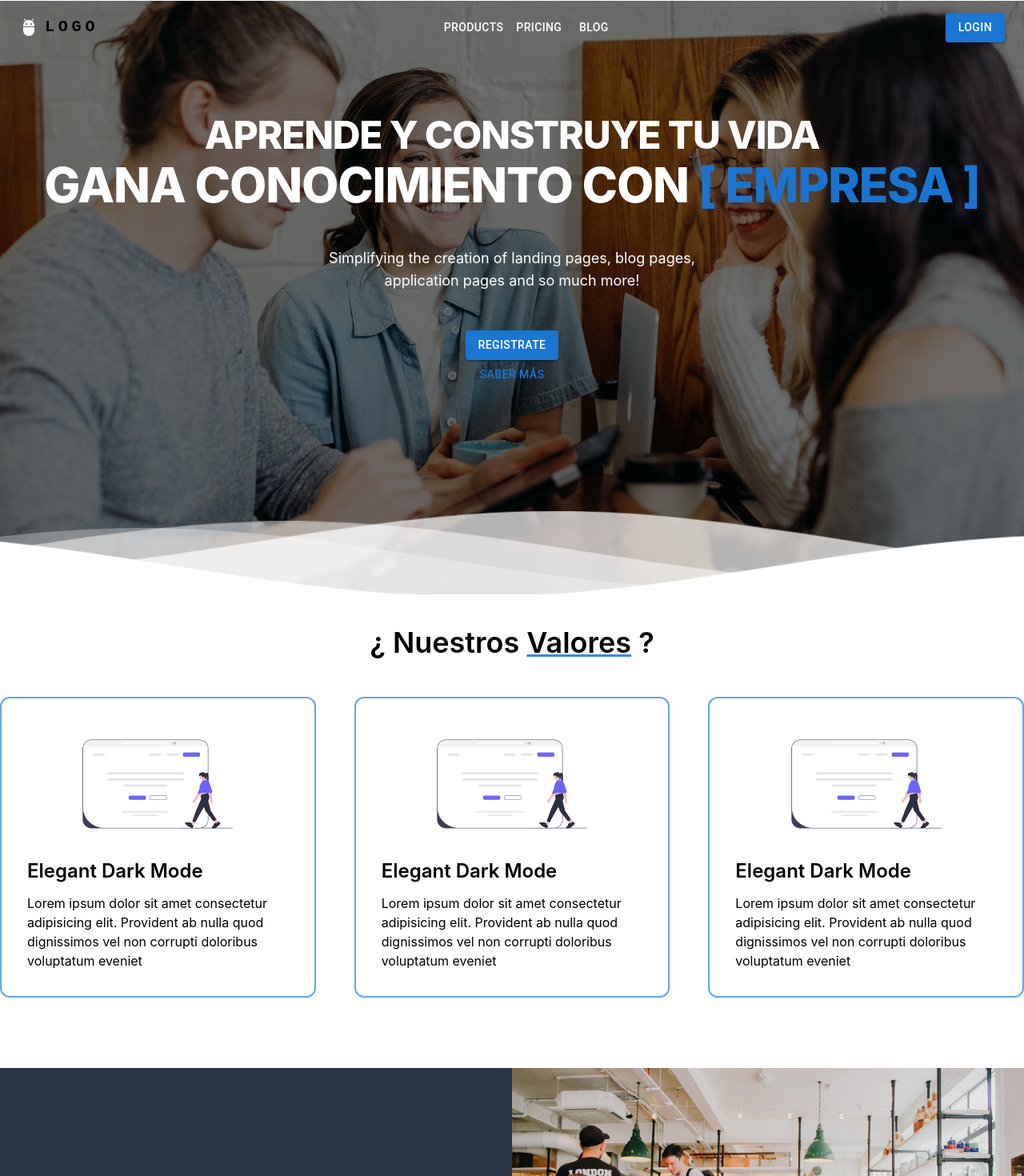
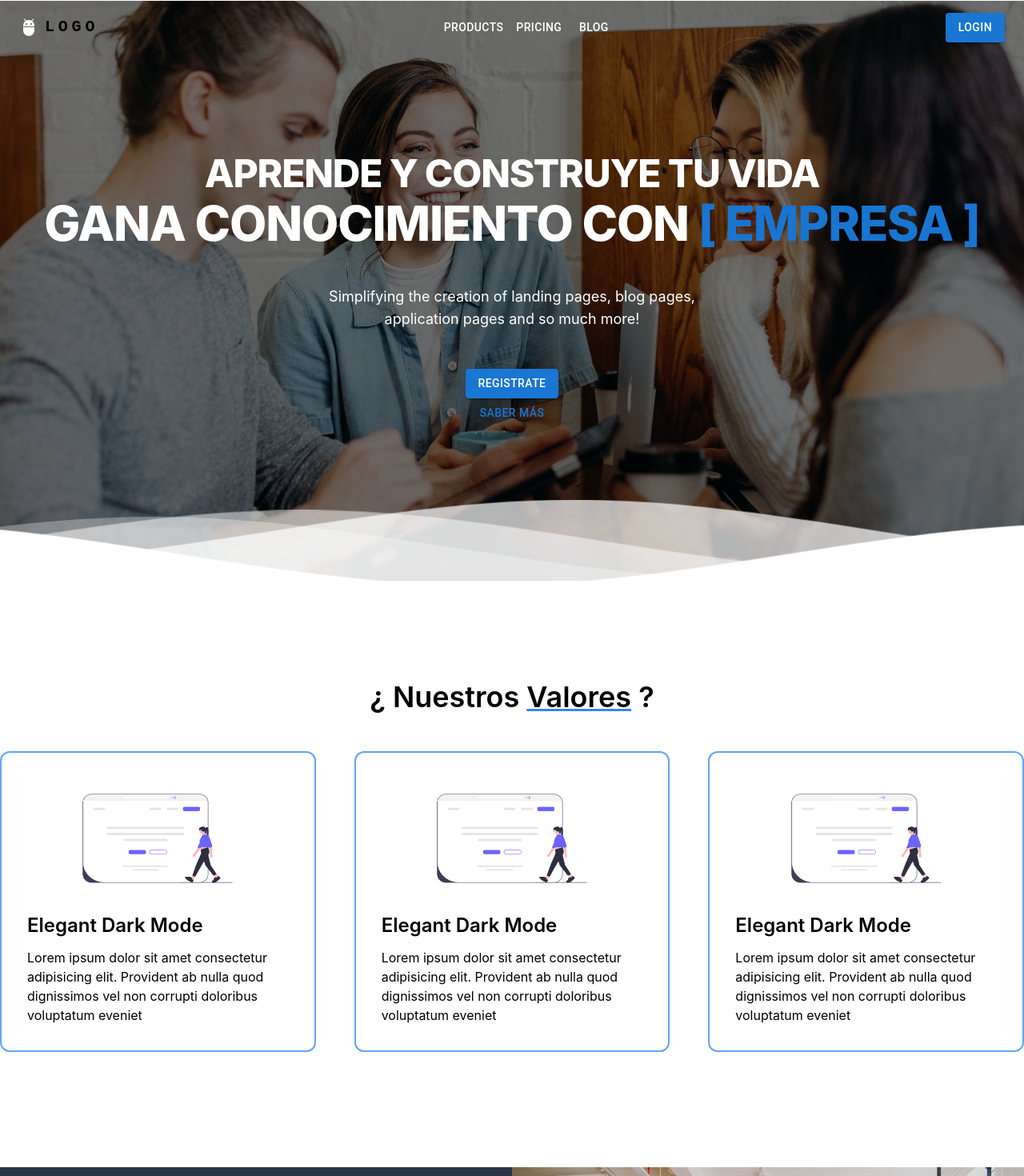
Before and after one commit to silvatarik/education_project, a Next.js app: page / in a window 1280 px wide. Shown: the top 1470 px of the page at 80% size. Built offline with nearby package versions, Linux system fonts and the light colour scheme; grey boxes are pictures that could not be loaded.

Commit message:
style: change waves from header to features

```diff
--- a/components/effects/WavesAnimation.tsx
+++ b/components/effects/WavesAnimation.tsx
@@ -2,7 +2,7 @@ import React from 'react'
 
 const WavesAnimation = () => {
     return (
-        <div className='xs-none'>
+        <div className='xs-none -h-3'>
             <svg className="waves" xmlns="http://www.w3.org/2000/svg" xmlnsXlink="http://www.w3.org/1999/xlink"
                 viewBox="0 24 150 28" preserveAspectRatio="none" shapeRendering="auto">
                 <defs>
--- a/components/pages/home/Hero.tsx
+++ b/components/pages/home/Hero.tsx
@@ -5,7 +5,7 @@ const Hero = () => {
   return (
     <>
       {/* <!-- Main Hero Content --> */}
-      <div className="container max-w-lg px-4 py-36 mx-auto mt-px text-left md:max-w-none md:text-center">
+      <div className="container max-w-lg px-4 py-48 mx-auto mt-px text-left md:max-w-none md:text-center">
         <h1 className="text-5xl font-extrabold leading-10 tracking-tight text-left text-white md:text-center sm:leading-none">
           <span className="inline md:block">APRENDE Y CONSTRUYE TU VIDA</span>
           <span className='md:text-6xl'>
--- a/pages/index.tsx
+++ b/pages/index.tsx
@@ -26,7 +26,6 @@ const Home: NextPage = () => {
           <CarouselImages items={images}>
             <div className='h-full bg-opacity-50 bg-fixed bg-center bg-cover bg-black'>
               <Hero />
-              <WavesAnimation />
             </div>
           </CarouselImages>
         </section>
@@ -36,7 +35,8 @@ const Home: NextPage = () => {
         {/* <!-- Features Section ------> */}
 
         <section id='features'>
-          <div className="container mx-auto py-10">
+        <WavesAnimation />
+          <div className="container mx-auto pt-3 pb-24">
             <h1 className="text-3xl font-semibold text-gray-800 capitalize lg:text-4xl dark:text-white text-center">¿ Nuestros <span className="underline decoration-blue-500">valores</span> ?</h1>
             <div className="grid grid-cols-1 gap-8 mt-8 xl:mt-12 xl:gap-12 md:grid-cols-2 xl:grid-cols-3">
               <CardFeature />
--- a/styles/components/waves.css
+++ b/styles/components/waves.css
@@ -5,6 +5,7 @@
     margin-bottom:-7px; /*Fix for safari gap*/
     min-height:100px;
     max-height:150px;
+    top: -110px; /* Opcional:  esta es unicamente para moverloen el y, adaptado a esta página */
   }
 
   .content {
```
